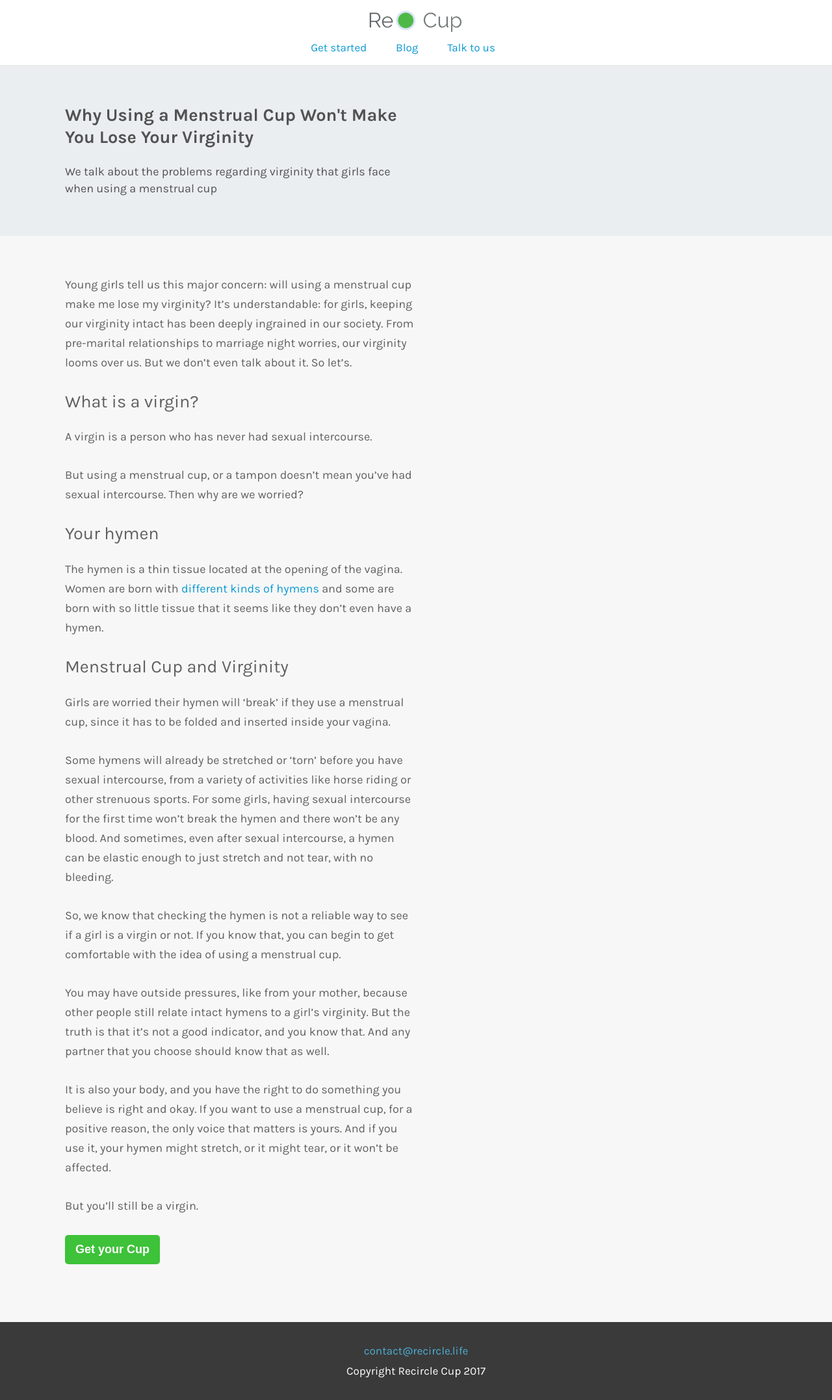
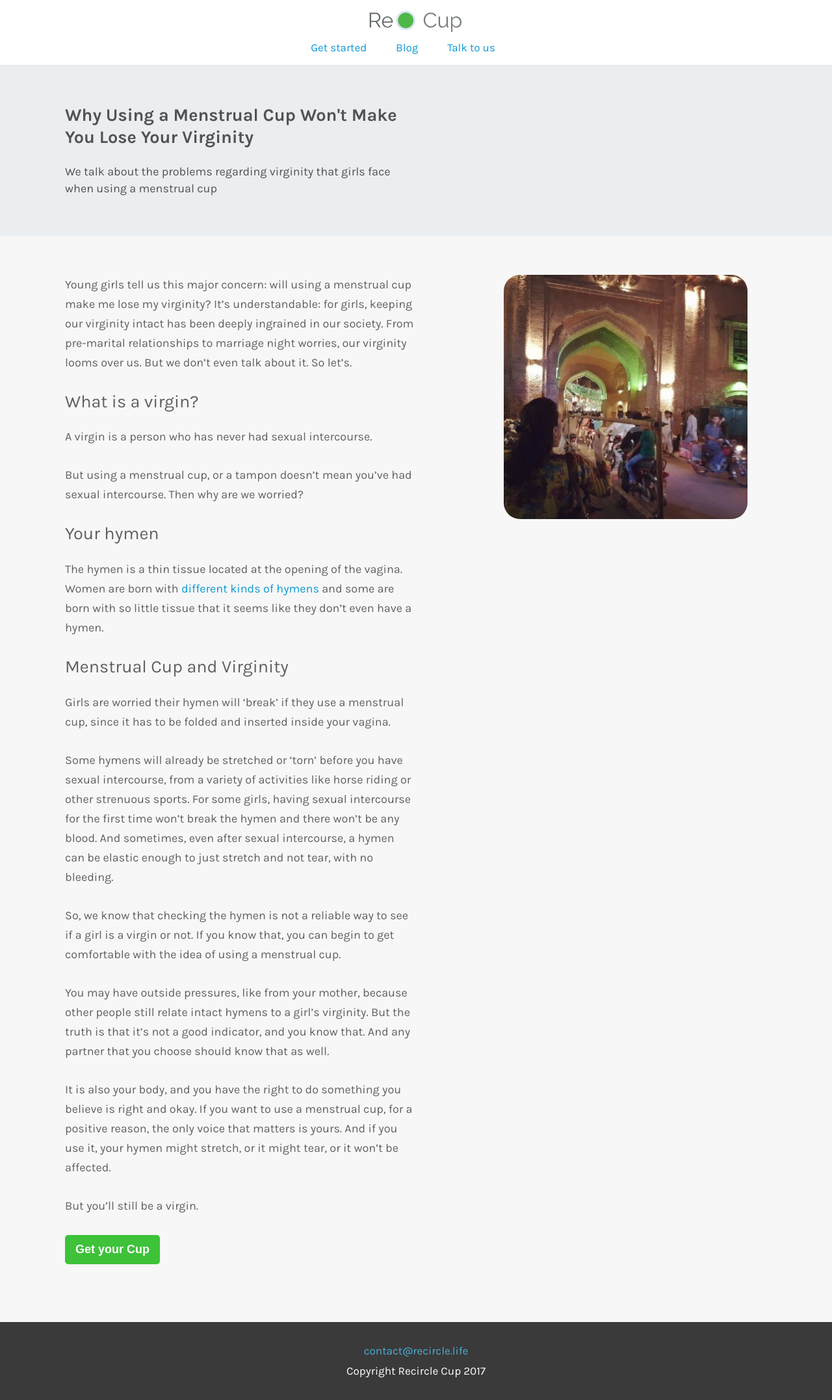
Before and after one commit to HanimHank/recircle-cup, a Jekyll site: the page built from _posts/2017-11-08-menstrual-cup-virginity.markdown, in a window 1280 px wide. Shown: the whole page at 65% size. Built offline with Jekyll 4.4.1, drawn with Linux system fonts in a browser that asks for light colours.

Commit message:
added image to article

```diff
--- a/_posts/2017-11-08-menstrual-cup-virginity.markdown
+++ b/_posts/2017-11-08-menstrual-cup-virginity.markdown
@@ -3,7 +3,7 @@ layout: blog
 title:  "Why Using a Menstrual Cup Won't Make You Lose Your Virginity"
 permalink: menstrual-cup-virginity
 tagline: We talk about the problems regarding virginity that girls face when using a menstrual cup
-image:
+image: static/virgin1.jpeg
 ---
 
 Young girls tell us this major concern: will using a menstrual cup make me lose my virginity? It’s understandable: for girls, keeping our virginity intact has been deeply ingrained in our society. From pre-marital relationships to marriage night worries, our virginity looms over us. But we don’t even talk about it. So let’s.
```
Also changed, not shown: static/virgin1.jpeg (added).
